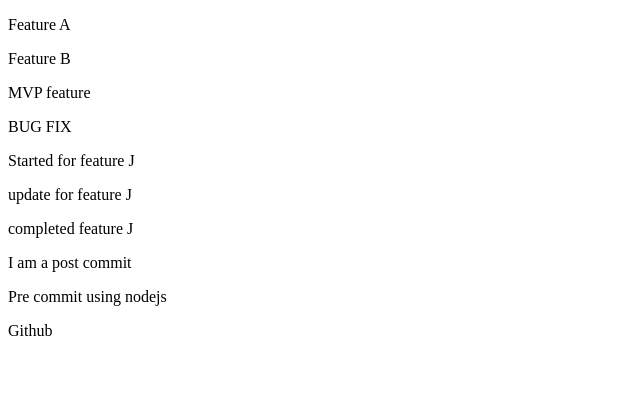
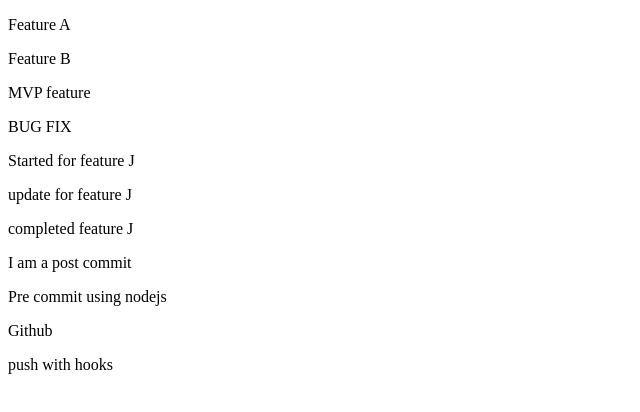
Before and after one commit to xaviermvives/first_repo, a plain HTML site: page index.html in a window 1280 px wide. Shown: the whole page, without its empty margins (0-640 px from the left). Drawn offline with Linux system fonts and the light colour scheme.

Commit message:
push with hooks

```diff
--- a/index.html
+++ b/index.html
@@ -19,6 +19,7 @@
     <p>I am a post commit</p>
     <p>Pre commit using nodejs</p>
     <p>Github</p>
+    <p>push with hooks</p>
 </body>
 
 </html>
```
